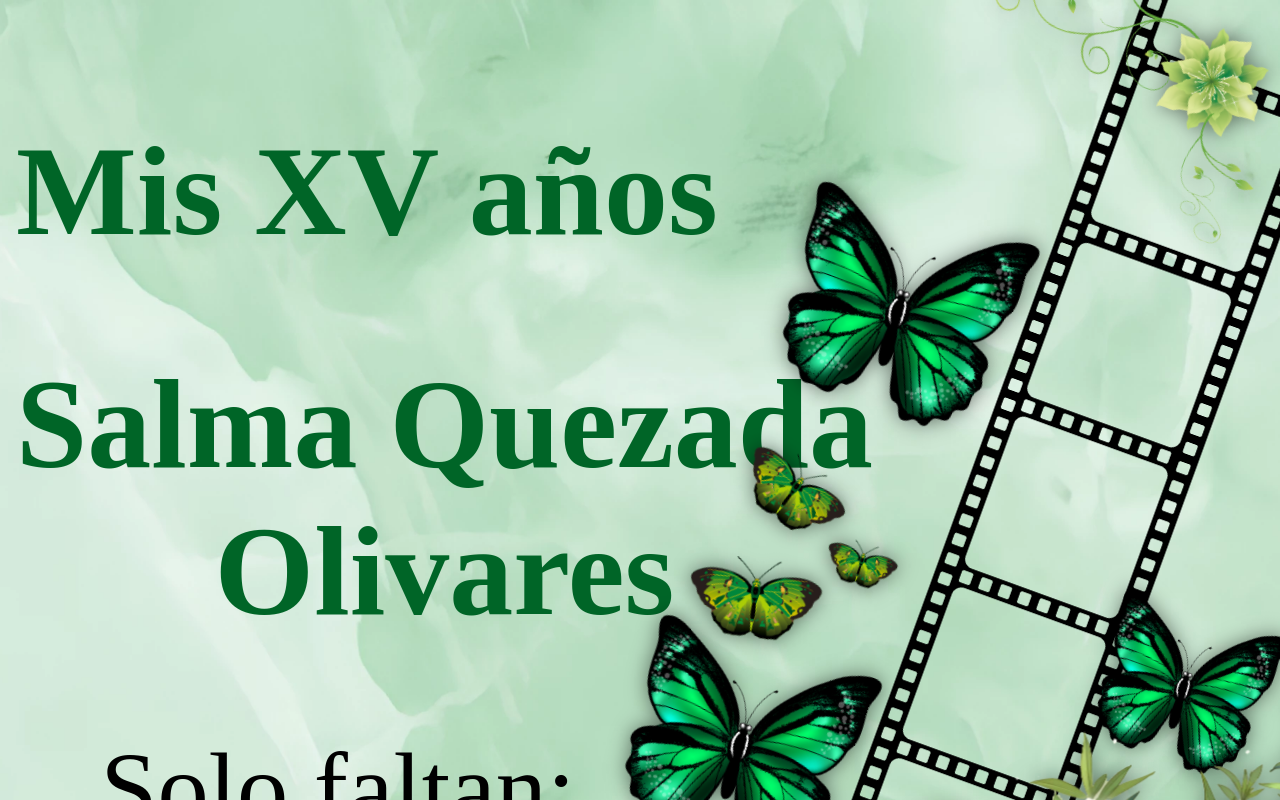
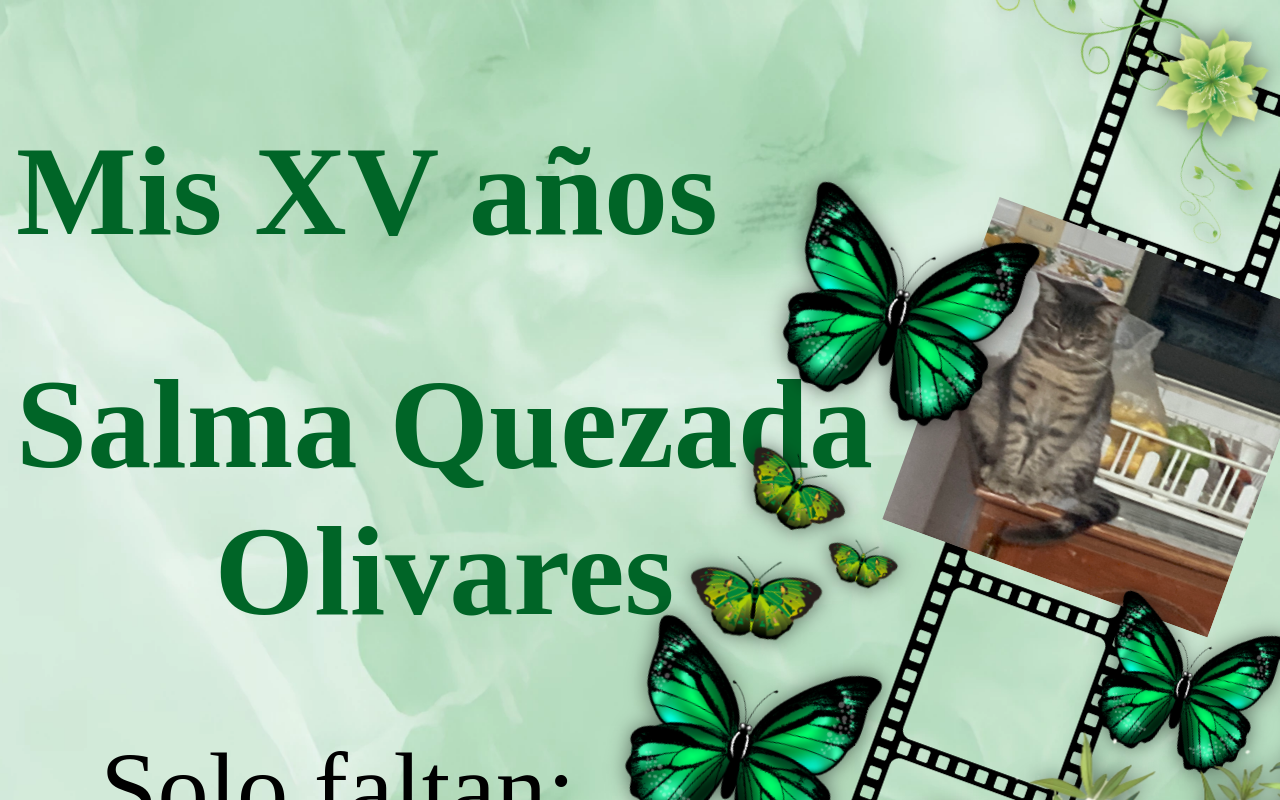
Before and after one commit to Emirq00/Web-Page_XV, a React (Create React App) app in the folder my-app/: page / in a window 1280 px wide. Shown: the top 800 px of the page. Built offline with nearby package versions, Linux system fonts and the light colour scheme; a web font is replaced by a local one.

Commit message:
ft(); More errors

```diff
--- a/my-app/src/App.css
+++ b/my-app/src/App.css
@@ -59,7 +59,7 @@
   transform:
     translate(50%)
     rotate(20deg);
-  overflow: visible!important;
+
   /* background-color: white; */
   transform-origin: top right;
   z-index: 0;
@@ -84,34 +84,27 @@
     reveal 12s linear infinite;
   animation-delay: calc(var(--i)*4s);
   z-index: 0;
-  clip-path: polygon(0 0, 100% 0, 100% 0, 0 0);
+  /* clip-path: polygon(0 0, 100% 0, 100% 0, 0 0); */
+  clip-path: polygon(0 0, 100% 0, 100% 100%, 0 100%);
+  /* clip-path: polygon(0 0, 0 0, 0 0, 0 0); */
+
   aspect-ratio: 1/1;
-  will-change: transform, opacity;
-  transform-origin: left center;
-  transform-origin: right center;
+  will-change: transform;
+
 }
 
 @keyframes reveal {
   0% {
     clip-path: inset(0 0 100% 0);
   }
-  60%{
-    clip-path: inset(0 0 100% 0);
+  5%{
+    clip-path: inset(0 0 30% 0);
   }
-  68%{
-    clip-path: inset(0 0 80% 0);
+  10%{
+    clip-path: inset(0 0 2% 0);
   }
-  70%{
-    clip-path: inset(0 0 60% 0);
-  }
-  72%{
-    clip-path: inset(0 0 40% 0);
-  }
-  75%{
-    clip-path: inset(0 0 10% 0);
-  }
-  76%{
-    clip-path: inset(0 0 0% 0);
+  11%{
+    clip-path: inset(0 0 1% 0);
   }
   100% {
     clip-path: inset(0 0 0 0);
@@ -132,8 +125,9 @@
   width: 20%;
   height: auto;
   max-height: 100%;
-  z-index: 2;
+  object-fit: contain;
   filter: drop-shadow(0 0 10px rgba(0,0,0,0.5));
+  z-index: 1;
 }
 .b1 { bottom:40% ;left: 20%; }
 .b2 {bottom:20% ;left: 57%; width: 15%;}
```
